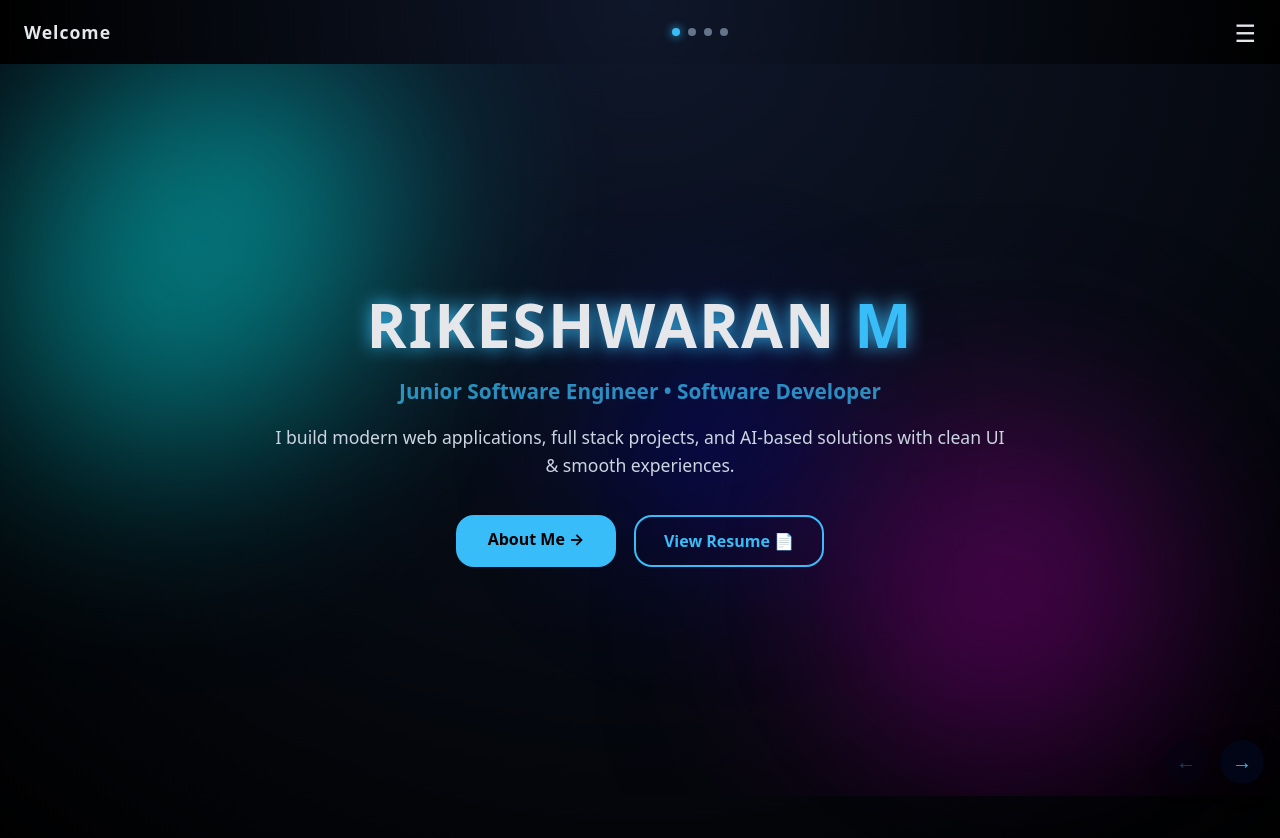
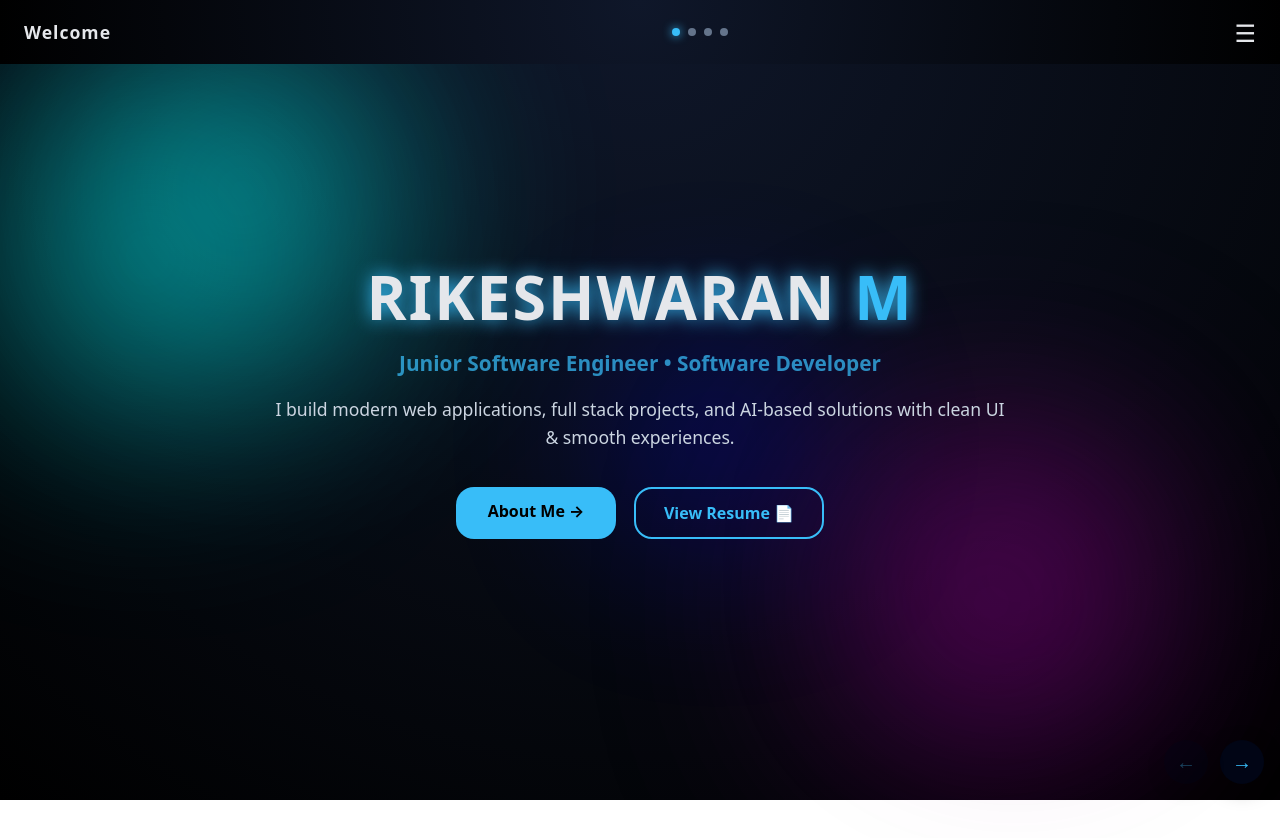
Before and after one commit to Rikeshwaran/My_Portfolio, a React (Vite) app: page /home in a window 1280 px wide. Shown: the top 838 px of the page. After the commit the page ends 800 px from the top, so only its background shows below. Built offline with nearby package versions, Linux system fonts and the light colour scheme.

Commit message:
scroollbar set

```diff
--- a/src/layout/Layout.jsx
+++ b/src/layout/Layout.jsx
@@ -30,9 +30,8 @@ const Layout = () => {
         className="content-scroll"
         key={location.pathname}
         style={{
-          height: "calc(100dvh - 64px)",
-          marginTop: "60px",
-          overflow: "auto"
+          height: "100dvh",
+          overflow: "auto",
         }}
         initial={{ opacity: 0, y: 30 }}
         animate={{ opacity: 1, y: 0 }}
--- a/src/pages/Home/Home.css
+++ b/src/pages/Home/Home.css
@@ -4,8 +4,11 @@
   justify-content: center;
   align-items: center;
   position: relative;
-  overflow: hidden;
-  padding: 60px 20px;
+  overflow: visible;
+  padding: 20px 20px;
+}
+.home::-webkit-scrollbar {
+  display: none;
 }
 
 /* HERO CONTENT */
--- a/src/pages/OtherPages/styles/About.css
+++ b/src/pages/OtherPages/styles/About.css
@@ -0,0 +1,3 @@
+.about-page {
+    margin-top: 60px;
+}
```
